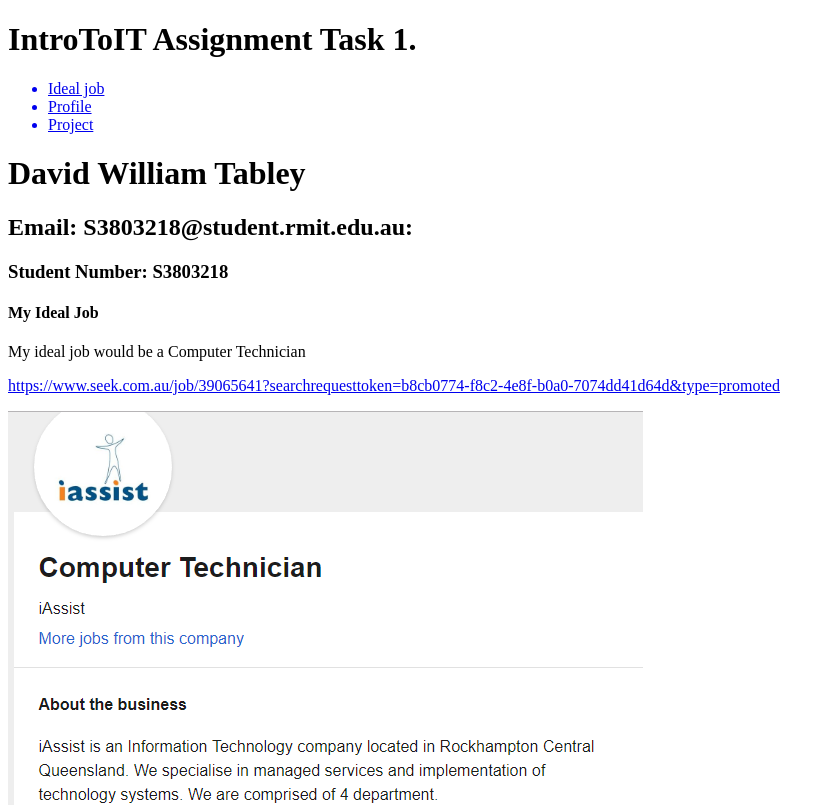
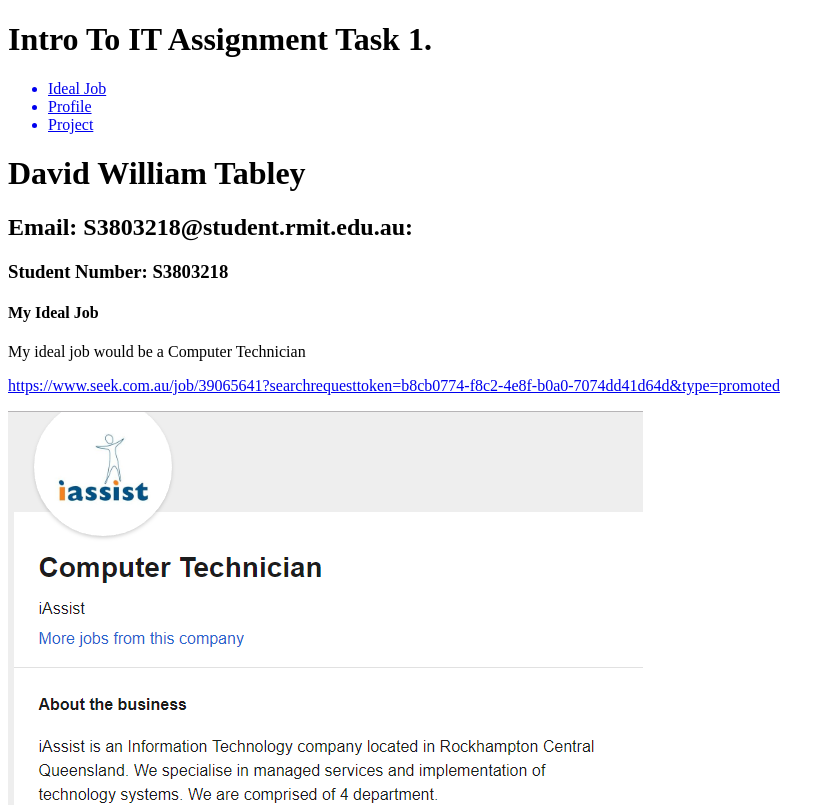
Before and after one commit to Hailedllama/Hailedllama.github.io, a plain HTML site: page Job.html in a window 1280 px wide. Shown: the top 805 px of the page, without its empty margins (0-835 px from the left). Drawn offline with Linux system fonts and the light colour scheme.

Commit message:
Update Job.html

```diff
--- a/Job.html
+++ b/Job.html
@@ -6,14 +6,14 @@
 <body>
 <div class="heading">
     <h1>
-        IntroToIT Assignment Task 1.
+        Intro To IT Assignment Task 1.
     </h1>
 </div>
 
 	<div class="row"></div>
     <div class="div-1 links">
         <ul>
-            <a href="Job.html"><li>Ideal job</li></a>
+            <a href="Job.html"><li>Ideal Job</li></a>
             <a href="index.html"><li>Profile</li></a>
             <a href="Project.html"><li>Project</li></a>
         </ul>
```
